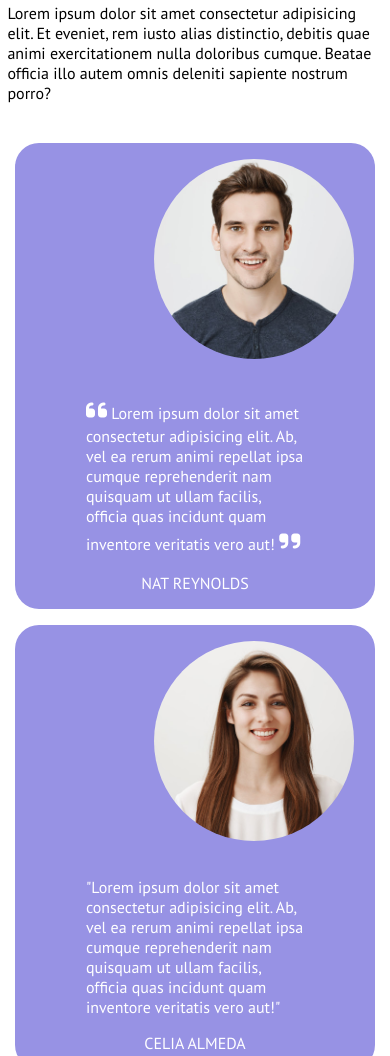
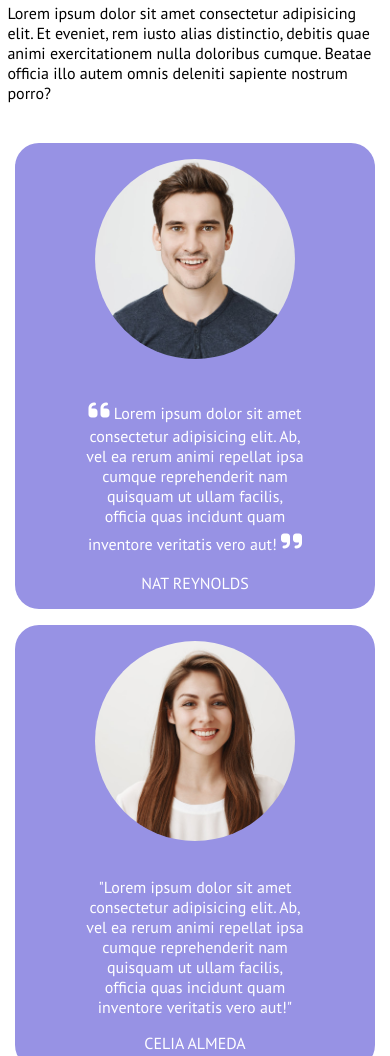
Before and after one commit to mattemutti/htmlcss-responsive-layout, a plain HTML site: page index.html in a window 390 px wide. Shown: the part 3901-4957 px from the top of the page. Drawn offline with Linux system fonts and the light colour scheme.

Commit message:
update partners foto media queri small

```diff
--- a/assets/css/style.css
+++ b/assets/css/style.css
@@ -347,6 +347,7 @@ MAIN
     background-color: var(--logo-bg-section);
     gap: 2rem;
     margin: 0.5rem;
+    text-align: center;
 
 }
 
@@ -598,6 +599,7 @@ MEDIA QUERY FIRST MOBILE
 
     .partners-card {
         flex-direction: row;
+        text-align: left;
     }
 
 }
--- a/index.html
+++ b/index.html
@@ -204,7 +204,7 @@
 
                     <div class="col-12">
                         <div class="partners-card">
-                            <div class=" col-3">
+                            <div class="col-12 col-sm-3">
                                 <img class="img-circle" src="./assets/img/testimonial1.jpg" alt="">
                             </div>
                             <div class="comment-partners col-8">
@@ -223,7 +223,7 @@
 
                     <div class="col-12">
                         <div class="partners-card">
-                            <div class=" col-3">
+                            <div class="col-12 col-sm-3">
                                 <img class="img-circle" src="./assets/img/testimonial2.jpg" alt="">
                             </div>
                             <div class="comment-partners col-8">
@@ -238,7 +238,7 @@
 
                     <div class="col-12">
                         <div class="partners-card">
-                            <div class=" col-3">
+                            <div class="col-12 col-sm-3">
                                 <img class="img-circle" src="./assets/img/testimonial3.jpg" alt="">
                             </div>
                             <div class="comment-partners col-8">
```
